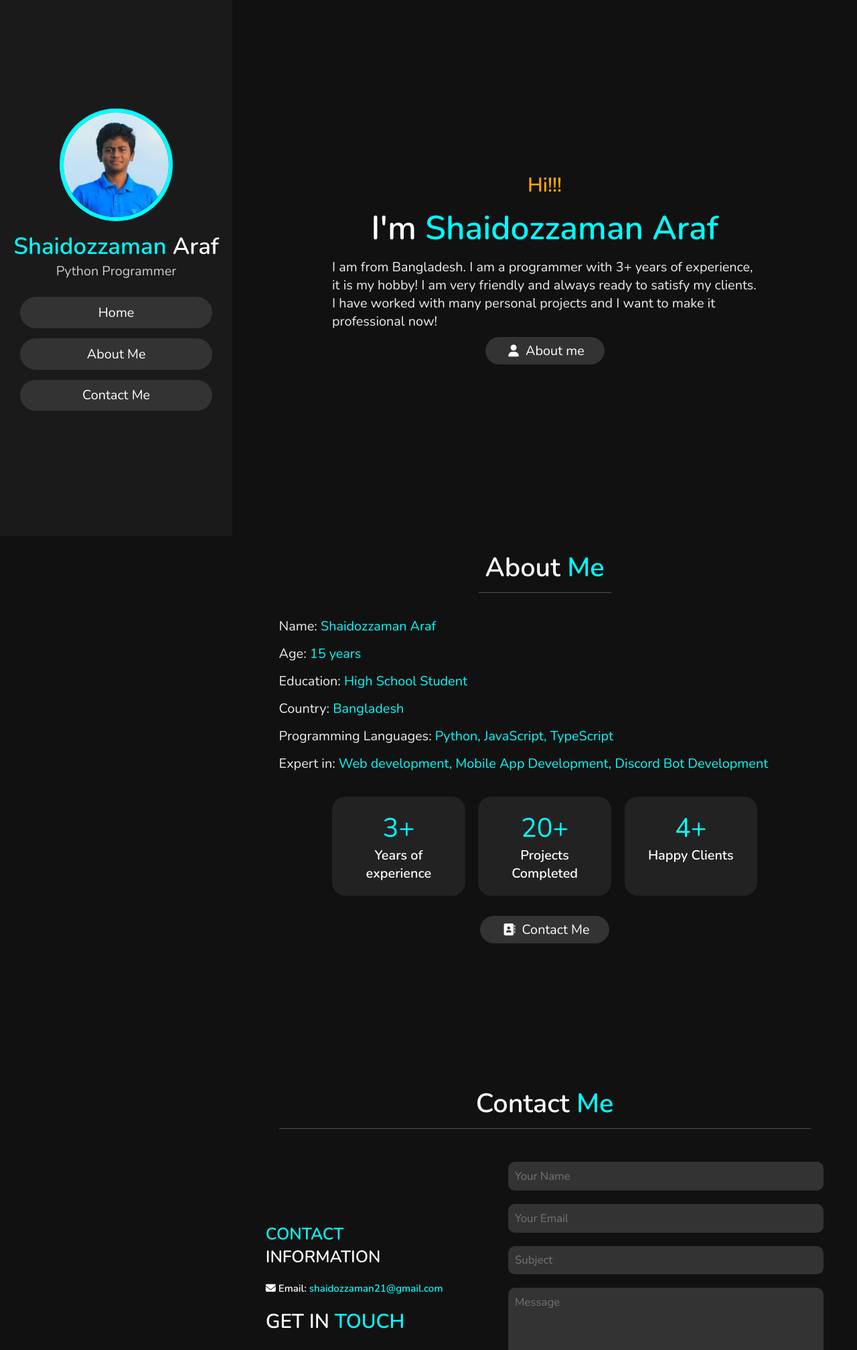
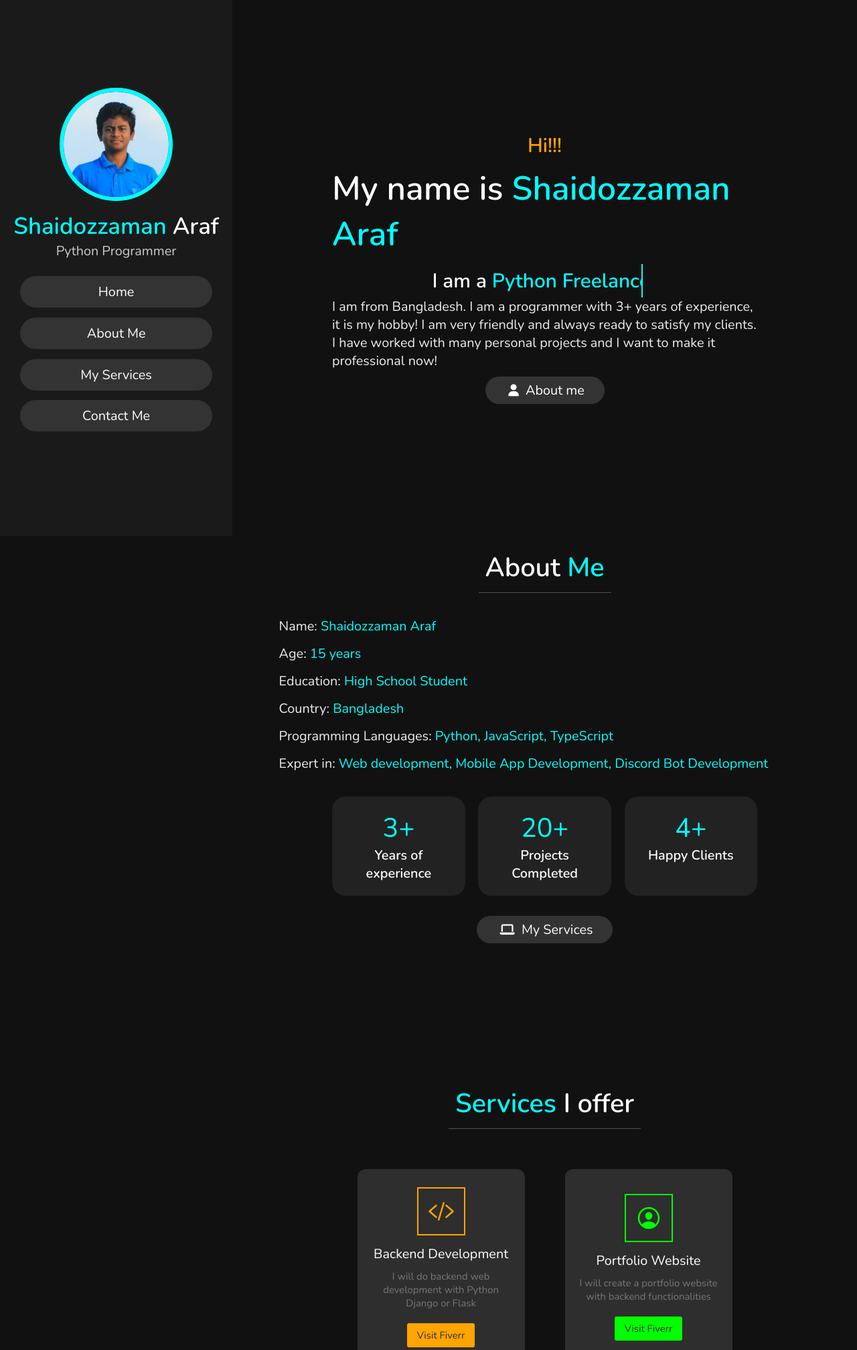
Before and after one commit to ArafDaTV/Portfolio-Website, a Flask app: page / in a window 1280 px wide. Shown: the top 2015 px of the page at 67% size. Run offline with Flask 2, Linux system fonts and the light colour scheme.

Commit message:
Added services section

```diff
--- a/app.py
+++ b/app.py
@@ -29,5 +29,9 @@
     greeting = random.choice(greetings)
     return render_template("index.html", greeting = greeting, information = information)
 
+@app.route('/rate-me', methods=["GET", "POST"])
+def rate_me():
+    pass
+
 if __name__ == "__main__":
     serve(app, port=8080)
--- a/static/styles/style.css
+++ b/static/styles/style.css
@@ -170,6 +170,31 @@
     color: cyan;
 }
 
+.home h2 {
+    font-size: 3rem;
+    color: #fff;
+    padding: .5rem 0;
+}
+
+.home h2 span {
+    font-size: 3rem;
+    color: cyan;
+    padding: .5rem 0;
+    position: relative;
+}
+
+.home h2 span::before {
+    content: "";
+    position: absolute;
+    top: 0;
+    left: 0;
+    height: 100%;
+    width: 100%;
+    background-color: #111;
+    border-left: 2px solid cyan;
+    animation: typing 4s steps(21) infinite;
+}
+
 .home p {
     font-size: 2rem;
     color: #eee;
@@ -244,6 +269,128 @@
 .about .row .counter .box h3 {
     font-size: 2rem;
     color: #fff;
+}
+
+.services {
+    display: flex;
+    flex-flow: column;
+    align-items: center;
+}
+
+.services .services-container {
+    position: relative;
+    display: flex;
+    justify-content: center;
+    align-items: center;
+    flex-wrap: wrap;
+    padding: 60px 0;
+    gap: 60px;
+}
+
+.services .services-container .service-box {
+    position: relative;
+    width: 250px;
+    height: 300px;
+    background-color: #2e2e2e;
+    display: flex;
+    justify-content: center;
+    align-items: center;
+    border-radius: 12px;
+}
+
+.services .services-container .service-box .content {
+    position: relative;
+    display: flex;
+    justify-content: center;
+    align-items: center;
+    flex-direction: column;
+    text-align: center;
+    gap: 20px;
+    padding: 0 20px;
+    width: 100%;
+    height: 100%;
+    overflow: hidden;
+    border-radius: 12px;
+}
+
+.services .services-container .service-box .content .icon {
+    color: var(--clr);
+    width: 60px;
+    height: 60px;
+    font-size: 40px;
+    box-shadow: 0 0 0 4px #2e2e2e,
+    0 0 0 6px var(--clr);
+    display: flex;
+    justify-content: center;
+    align-items: center;
+    background: #2e2e2e;
+    transition: 0.5s ease-in-out;
+}
+
+.services .services-container .service-box:hover .content .icon {
+    box-shadow: 0 0 0 4px #2e2e2e,
+    0 0 0 300px var(--clr);
+    background: var(--clr);
+    color: #2e2e2e;
+}
+
+.services .services-container .service-box .content .text {
+    position: relative;
+    display: flex;
+    justify-content: center;
+    align-items: center;
+    flex-direction: column;
+    text-align: center;
+    gap: 10px;
+    border-radius: 12px;
+}
+
+.services .services-container .service-box .content .text h3 {
+    font-size: 2rem;
+    color: #fff;
+    font-weight: 500;
+    transition: 0.5s ease-in-out;
+}
+
+.services .services-container .service-box:hover .content .text h3 {
+    color: #2e2e2e;
+}
+
+.services .services-container .service-box .content .text p {
+    color: #777;
+    transition: 0.5s ease-in-out;
+    font-size: 1.5rem;
+}
+
+.services .services-container .service-box .content .text h3:hover {
+    cursor: default;
+}
+
+.services .services-container .service-box .content .text p:hover {
+    cursor: default;
+}
+
+.services .services-container .service-box:hover .content .text p {
+    color: #2e2e2e;
+}
+
+.services .services-container .service-box .content .text a {
+    position: relative;
+    background: var(--clr);
+    color: #2e2e2e;
+    padding: 8px 15px;
+    display: inline-block;
+    text-decoration: none;
+    font-weight: 500;
+    font-size: 1.5rem;
+    border-radius: 3px;
+    margin-top: 10px;
+    transition: 0.5s ease-in-out;
+}
+
+.services .services-container .service-box:hover .text a {
+    background: #2e2e2e;
+    color: var(--clr)
 }
 
 .contact .row {
@@ -329,6 +476,15 @@
     color: cyan;
 }
 
+@keyframes typing {
+    40%, 60% {
+        left: 100%;
+    }
+    100% {
+        left: 0%;
+    }
+}
+
 @media (max-width:1200px) {
     html {
         font-size: 55%;
--- a/templates/index.html
+++ b/templates/index.html
@@ -20,6 +20,7 @@
             <ul>
                 <li><a href="#home">Home</a></li>
                 <li><a href="#about">About Me</a></li>
+                <li><a href="#services">My Services</a></li>
                 <li><a href="#contact">Contact Me</a></li>
             </ul>
         </nav>
@@ -28,7 +29,8 @@
     <div id="menu" onclick="menuClick()" class="fas fa-bars"></div>
     <section class="home" id="home">
         <h3>{{greeting}}!!!</h3>
-        <h1>I'm <span>Shaidozzaman Araf</span></h1>
+        <h1>My name is <span>Shaidozzaman Araf</span></h1>
+        <h2>I am a <span class="auto-type">Python Freelancer</span></h2>
         <p>{{information.about_me}}</p>
         <a href="#about"><button class="btn"><i class="fas fa-user"></i> About me</button></a>
     </section>
@@ -55,6 +57,32 @@
                 <div class="box">
                     <span>{{information.happy_clients}}</span>
                     <h3>Happy Clients</h3>
+                </div>
+            </div>
+        </div>
+        <a href="#services"><button class="btn"><i class="fa fa-laptop"></i> My Services</button></a>
+    </section>
+    <section class="services" id="services">
+        <h1 class="heading"><span>Services</span> I offer</h1>
+        <div class="services-container">
+            <div class="service-box" style="--clr:orange">
+                <div class="content">
+                    <div class="icon"><ion-icon name="code-slash-outline"></ion-icon></div>
+                    <div class="text">
+                        <h3>Backend Development</h3>
+                        <p>I will do backend web development with Python Django or Flask</p>
+                        <a href="https://www.fiverr.com/shaidozzaman21/do-backend-web-development-with-python" target="_blank">Visit Fiverr</a>
+                    </div>
+                </div>
+            </div>
+            <div class="service-box" style="--clr:lime">
+                <div class="content">
+                    <div class="icon"><ion-icon name="person-circle-outline"></ion-icon></div>
+                    <div class="text">
+                        <h3>Portfolio Website</h3>
+                        <p>I will create a portfolio website with backend functionalities</p>
+                        <a href="https://www.fiverr.com/shaidozzaman21/create-a-portfolio-website" target="_blank">Visit Fiverr</a>
+                    </div>
                 </div>
             </div>
         </div>
@@ -86,5 +114,7 @@
     </section>
     <script src="{{url_for('static', filename='scripts/script.js')}}"></script>
     <script src="https://cdnjs.cloudflare.com/ajax/libs/jquery/3.6.1/jquery.min.js"></script>
+    <script type="module" src="https://unpkg.com/ionicons@5.5.2/dist/ionicons/ionicons.esm.js"></script>
+    <script nomodule src="https://unpkg.com/ionicons@5.5.2/dist/ionicons/ionicons.js"></script>
 </body>
 </html>
```
Also changed, not shown: README.md.
